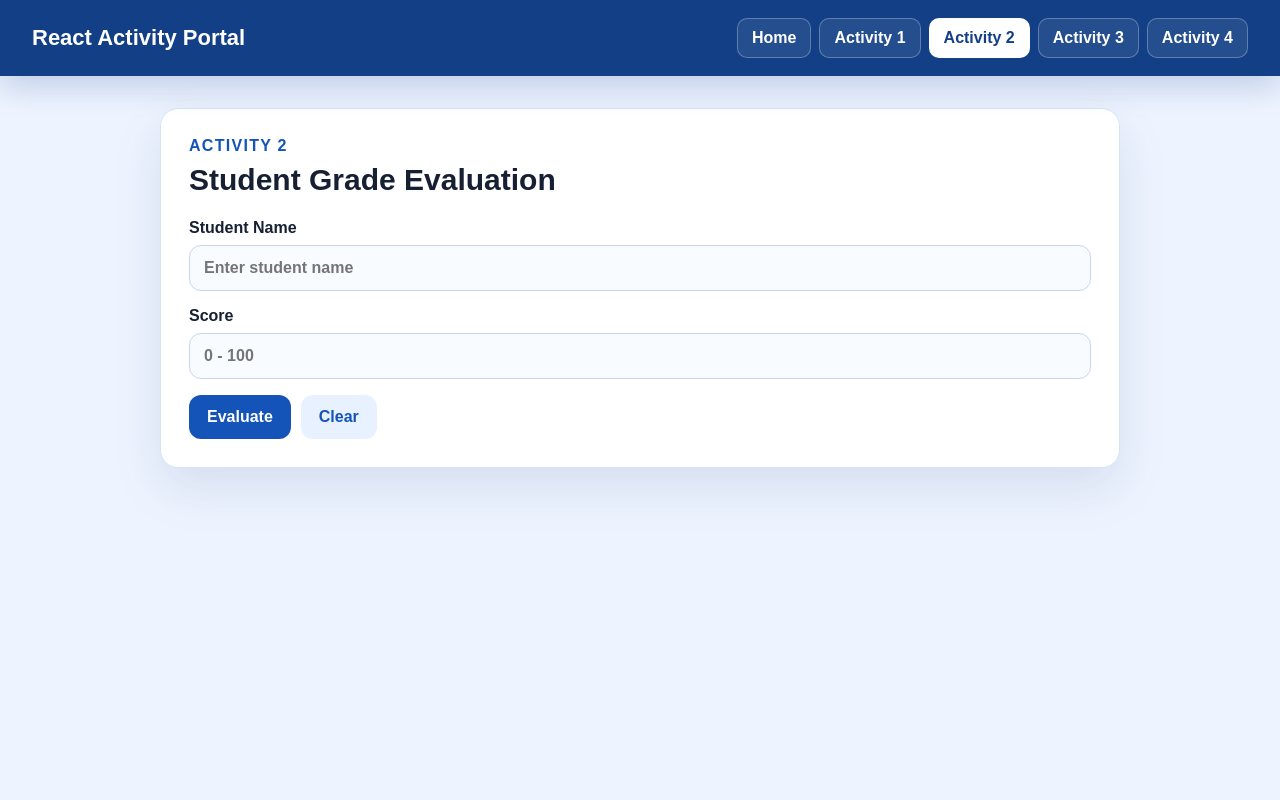
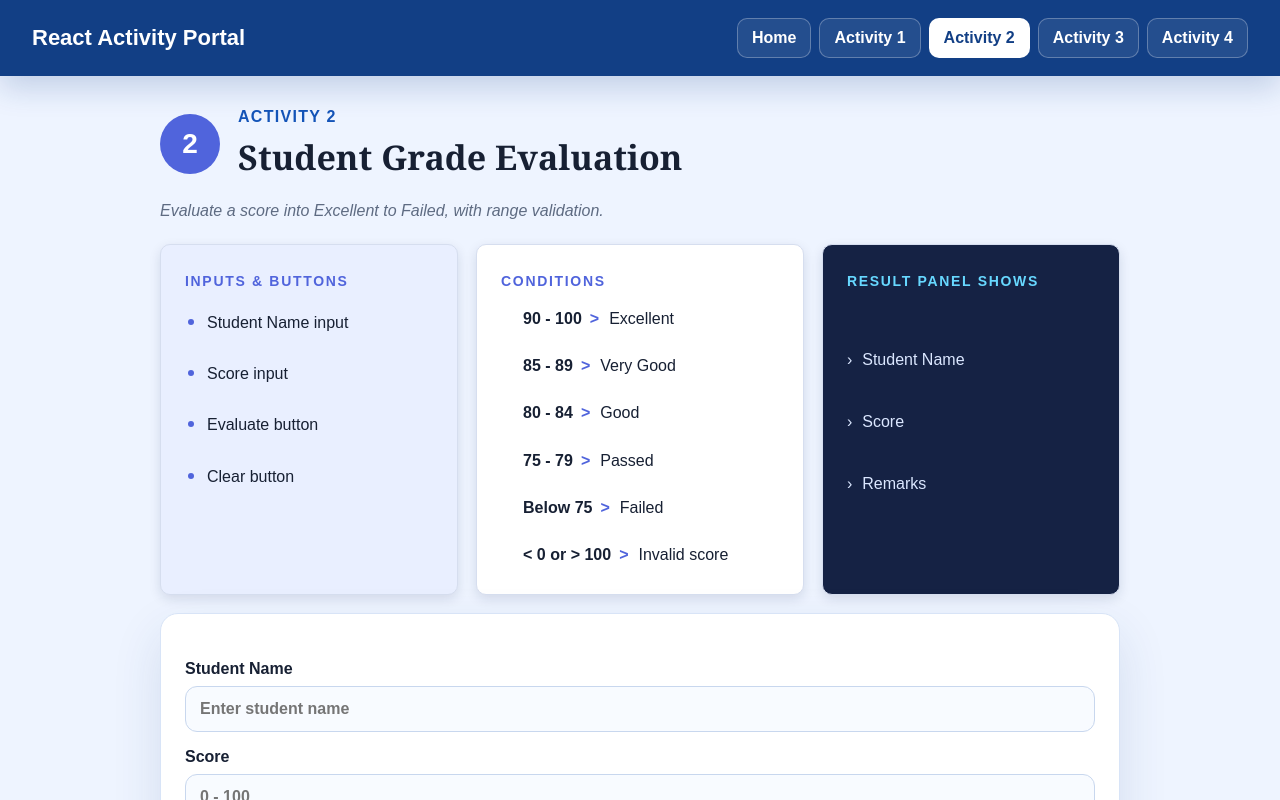
Before and after one commit to pogiko1345/Group-Activity, a React (Vite) app: page / in a window 1280 px wide. Both pictures are taken after a click on the button "Activity 2". Shown: the top 800 px of the page. Built offline with nearby package versions, Linux system fonts and the light colour scheme.

Commit message:
Polish grade evaluation activity UI

```diff
--- a/src/pages/GradeEvaluation.jsx
+++ b/src/pages/GradeEvaluation.jsx
@@ -5,6 +5,20 @@ function GradeEvaluation() {
   const [score, setScore] = useState("");
   const [result, setResult] = useState(null);
   const [error, setError] = useState("");
+
+  function getRemarkClass(remarks) {
+    if (remarks === "Excellent") {
+      return "remark-excellent";
+    } else if (remarks === "Very Good") {
+      return "remark-very-good";
+    } else if (remarks === "Good") {
+      return "remark-good";
+    } else if (remarks === "Passed") {
+      return "remark-passed";
+    }
+
+    return "remark-failed";
+  }
 
   function handleEvaluate(event) {
     event.preventDefault();
@@ -56,10 +70,51 @@ function GradeEvaluation() {
   }
 
   return (
-    <section className="card">
+    <section className="activity-detail">
+      <div className="activity-heading">
+        <span className="large-activity-number">2</span>
+        <div>
           <p className="eyebrow">Activity 2</p>
           <h2>Student Grade Evaluation</h2>
+        </div>
+      </div>
 
+      <p className="activity-description">
+        Evaluate a score into Excellent to Failed, with range validation.
+      </p>
+
+      <div className="activity-info-grid">
+        <div className="info-panel tinted-panel">
+          <h3>Inputs & Buttons</h3>
+          <ul>
+            <li>Student Name input</li>
+            <li>Score input</li>
+            <li>Evaluate button</li>
+            <li>Clear button</li>
+          </ul>
+        </div>
+
+        <div className="info-panel">
+          <h3>Conditions</h3>
+          <ul className="condition-list">
+            <li><strong>90 - 100</strong> Excellent</li>
+            <li><strong>85 - 89</strong> Very Good</li>
+            <li><strong>80 - 84</strong> Good</li>
+            <li><strong>75 - 79</strong> Passed</li>
+            <li><strong>Below 75</strong> Failed</li>
+            <li><strong>&lt; 0 or &gt; 100</strong> Invalid score</li>
+          </ul>
+        </div>
+
+        <div className="info-panel result-preview-panel">
+          <h3>Result Panel Shows</h3>
+          <p>Student Name</p>
+          <p>Score</p>
+          <p>Remarks</p>
+        </div>
+      </div>
+
+      <div className="card grade-card">
         <form onSubmit={handleEvaluate} className="form-grid">
           <label>
             Student Name
@@ -77,15 +132,29 @@ function GradeEvaluation() {
           </div>
         </form>
 
-      {error && <p className="feedback">{error}</p>}
+        {error && <p className="feedback error-feedback">{error}</p>}
 
         {result && (
-        <div className="result-panel">
-          <p>Name: {result.studentName}</p>
-          <p>Score: {result.score}</p>
-          <p>Remarks: {result.remarks}</p>
+          <div className="result-panel grade-result">
+            <p><span>Student Name</span><strong>{result.studentName}</strong></p>
+            <p><span>Score</span><strong>{result.score}</strong></p>
+            <p>
+              <span>Remarks</span>
+              <strong className={`remark-badge ${getRemarkClass(result.remarks)}`}>{result.remarks}</strong>
+            </p>
           </div>
         )}
+      </div>
+
+      <div className="demonstrates-panel">
+        <strong>Demonstrates</strong>
+        <span>useState</span>
+        <span>onChange</span>
+        <span>onClick / onSubmit</span>
+        <span>Input validation</span>
+        <span>if / else if / else</span>
+        <span>Conditional rendering</span>
+      </div>
     </section>
   );
 }
--- a/src/styles.css
+++ b/src/styles.css
@@ -160,6 +160,205 @@ button.secondary {
   background: #1454b8;
 }
 
+.activity-detail {
+  display: grid;
+  gap: 18px;
+}
+
+.activity-heading {
+  display: flex;
+  align-items: center;
+  gap: 18px;
+}
+
+.activity-heading h2 {
+  margin: 0;
+  font-family: Georgia, "Times New Roman", serif;
+  font-size: 34px;
+}
+
+.large-activity-number {
+  display: grid;
+  place-items: center;
+  width: 60px;
+  height: 60px;
+  flex: 0 0 auto;
+  border-radius: 50%;
+  color: white;
+  background: #5064dc;
+  font-size: 28px;
+  font-weight: 800;
+}
+
+.activity-description {
+  margin: 4px 0 6px;
+  color: #5e6b82;
+  font-style: italic;
+  font-size: 16px;
+}
+
+.activity-info-grid {
+  display: grid;
+  grid-template-columns: 1fr 1.1fr 1fr;
+  gap: 18px;
+}
+
+.info-panel {
+  min-height: 260px;
+  padding: 28px 24px;
+  border: 1px solid #d6deef;
+  border-radius: 10px;
+  background: white;
+  box-shadow: 0 4px 12px rgba(18, 36, 70, 0.12);
+}
+
+.info-panel h3,
+.demonstrates-panel strong {
+  margin: 0 0 18px;
+  color: #5064dc;
+  font-size: 14px;
+  text-transform: uppercase;
+  letter-spacing: 0.12em;
+}
+
+.tinted-panel,
+.demonstrates-panel {
+  background: #e9efff;
+}
+
+.info-panel ul {
+  display: grid;
+  gap: 24px;
+  margin: 0;
+  padding-left: 22px;
+}
+
+.info-panel li {
+  line-height: 1.45;
+}
+
+.info-panel li::marker {
+  color: #5064dc;
+  font-size: 20px;
+}
+
+.condition-list {
+  list-style: none;
+  padding-left: 0;
+}
+
+.condition-list li {
+  display: flex;
+  gap: 10px;
+}
+
+.condition-list strong::after {
+  content: ">";
+  margin-left: 8px;
+  color: #5064dc;
+}
+
+.result-preview-panel {
+  display: grid;
+  align-content: start;
+  gap: 44px;
+  color: #dbe7ff;
+  background: #152244;
+}
+
+.result-preview-panel h3 {
+  color: #67d8ff;
+}
+
+.result-preview-panel p {
+  margin: 0;
+}
+
+.result-preview-panel p::before {
+  content: "›";
+  margin-right: 10px;
+}
+
+.grade-card {
+  padding: 24px;
+}
+
+.grade-result {
+  display: grid;
+  gap: 12px;
+}
+
+.grade-result p {
+  display: flex;
+  align-items: center;
+  justify-content: space-between;
+  gap: 12px;
+  margin: 0;
+}
+
+.grade-result span {
+  color: #5e6b82;
+}
+
+.remark-badge {
+  border-radius: 999px;
+  padding: 7px 12px;
+  font-size: 14px;
+}
+
+.remark-excellent {
+  color: #065f46;
+  background: #d1fae5;
+}
+
+.remark-very-good {
+  color: #1d4ed8;
+  background: #dbeafe;
+}
+
+.remark-good {
+  color: #6d28d9;
+  background: #ede9fe;
+}
+
+.remark-passed {
+  color: #9a3412;
+  background: #ffedd5;
+}
+
+.remark-failed {
+  color: #b91c1c;
+  background: #fee2e2;
+}
+
+.error-feedback {
+  color: #b91c1c;
+  background: #fff1f2;
+  border-color: #fecdd3;
+}
+
+.demonstrates-panel {
+  display: flex;
+  flex-wrap: wrap;
+  align-items: center;
+  gap: 14px;
+  padding: 18px 24px;
+  border-radius: 10px;
+  box-shadow: 0 4px 12px rgba(18, 36, 70, 0.1);
+}
+
+.demonstrates-panel strong {
+  margin: 0 18px 0 0;
+}
+
+.demonstrates-panel span {
+  border-radius: 999px;
+  padding: 10px 18px;
+  color: #0f1c36;
+  background: white;
+  font-weight: 700;
+}
+
 @media (max-width: 720px) {
   .navbar {
     align-items: flex-start;
@@ -178,4 +377,25 @@ button.secondary {
   h2 {
     font-size: 24px;
   }
+
+  .activity-heading {
+    align-items: flex-start;
+  }
+
+  .activity-heading h2 {
+    font-size: 28px;
+  }
+
+  .activity-info-grid {
+    grid-template-columns: 1fr;
+  }
+
+  .info-panel {
+    min-height: auto;
+  }
+
+  .grade-result p {
+    align-items: flex-start;
+    flex-direction: column;
+  }
 }
```
Lines whose indentation alone changed are shown as unchanged.
